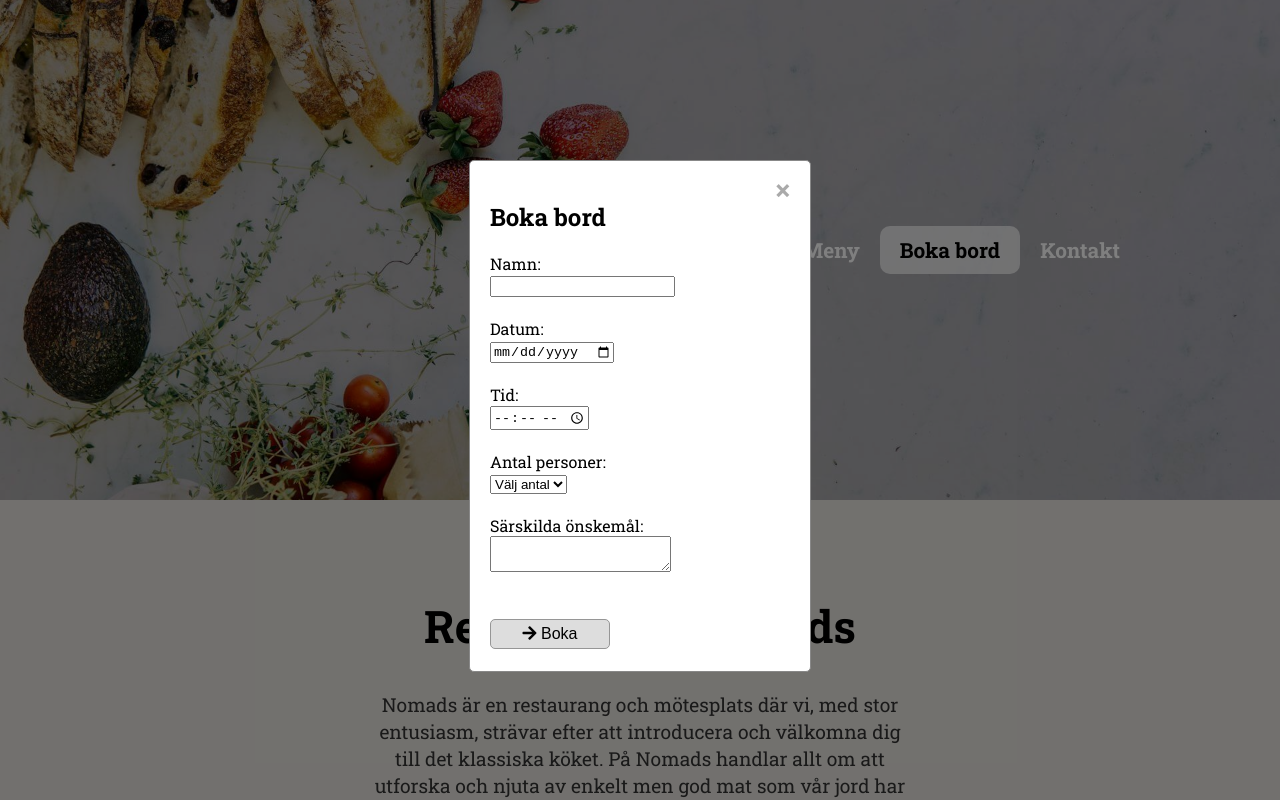
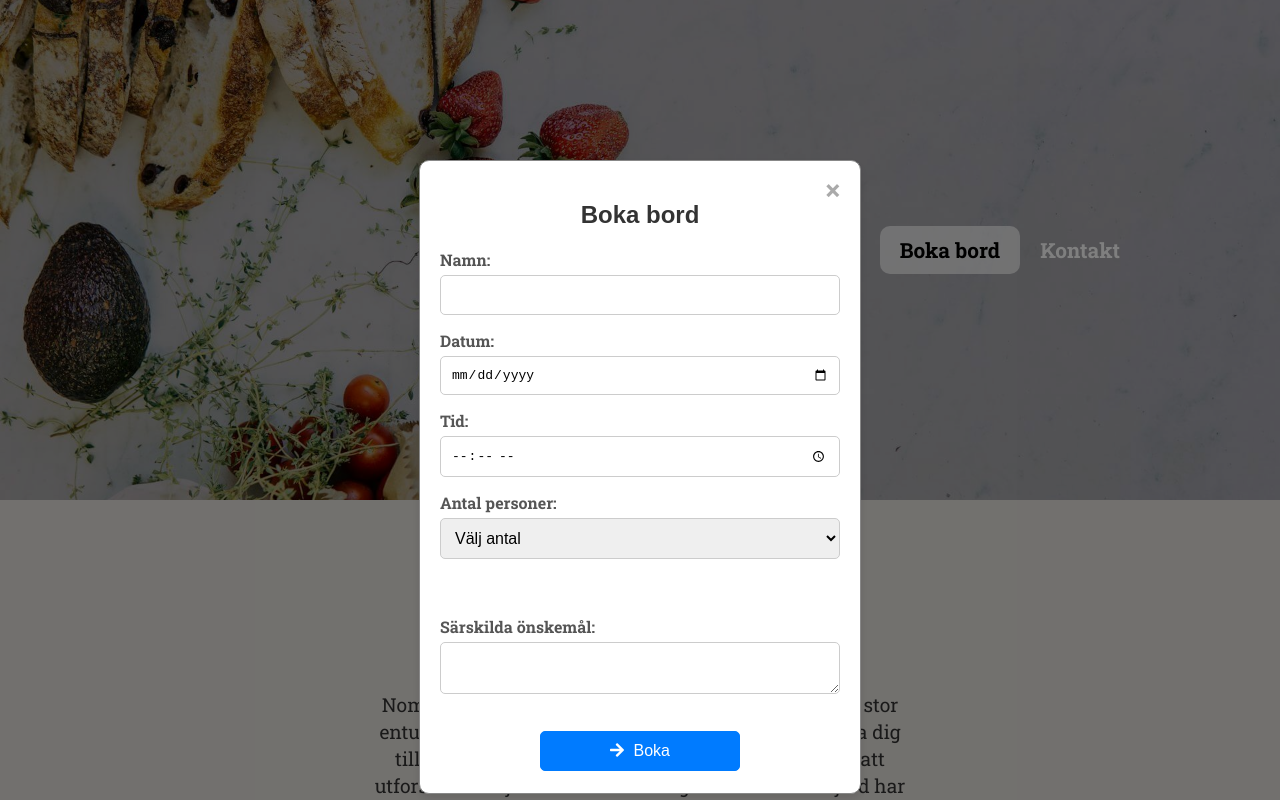
Before and after one commit to hildingx/dt207g_project_frontend_public, a website built with Parcel: page src/index.html in a window 1280 px wide. Both pictures are taken after a click on the link "Boka bord". Shown: the top 800 px of the page. Built offline with nearby package versions, Linux system fonts and the light colour scheme; no server answers.

Commit message:
Lagt på styles på modaler

```diff
--- a/src/css/_component.scss
+++ b/src/css/_component.scss
@@ -16,25 +16,74 @@
     padding: 20px;
     border: 1px solid #888;
     width: 80%;
-    max-width: 300px;
-    border-radius: 5px;
+    max-width: 400px;
+    border-radius: 10px;
     position: relative;
     z-index: 5;
+    box-shadow: 0 4px 8px rgba(0, 0, 0, 0.1);
+
+    h2 {
+        text-align: center;
+        color: #333;
+        font-family: 'Arial', sans-serif;
+
+        i {
+            margin-right: 10px;
+            color: #28a745;
+        }
+    }
+
+    form {
+        display: flex;
+        flex-direction: column;
+
+        label {
+            margin-bottom: 5px;
+            font-weight: bold;
+            color: #555;
+        }
+
+        input, select, textarea {
+            margin-bottom: 15px;
+            padding: 10px;
+            border: 1px solid #ccc;
+            border-radius: 5px;
+            font-size: 1em;
+            width: 100%;
+            box-sizing: border-box;
+            transition: border-color 0.3s ease, box-shadow 0.3s ease;
+
+            &:focus {
+                border-color: #007bff;
+                box-shadow: 0 0 5px rgba(0, 123, 255, 0.5);
+                outline: none;
+            }
+        }
+
+        textarea {
+            resize: vertical;
+        }
 
         button {
             margin: 2px auto;
-        padding: 5px;
-        width: 40%;
+            padding: 10px;
+            width: 50%;
             max-width: 200px;
-        border: 1px solid #969696;
+            border: 1px solid #007bff;
             border-radius: 5px;
-        background-color:#ddd;
+            background-color: #007bff;
+            color: #fff;
             font-size: 1em;
             cursor: pointer;
             transition: background-color 0.3s ease;
 
             &:hover {
-            background-color: #ccc;
+                background-color: #0056b3;
+            }
+
+            i {
+                margin-right: 5px;
+            }
         }
     }
 }
@@ -48,13 +97,17 @@
     right: 20px;
     top: 10px;
     cursor: pointer;
-}
 
-.close:hover,
-.close:focus {
+    &:hover,
+    &:focus {
         color: black;
         text-decoration: none;
         cursor: pointer;
+    }
+}
+
+#confirmationModal {
+    text-align: center;
 }
 
 #openModalLink {
--- a/src/index.html
+++ b/src/index.html
@@ -32,16 +32,16 @@
                 <span class="close">&times;</span>
                 <h2>Boka bord</h2>
                 <form id="bookingForm">
-                    <label for="name">Namn:</label><br>
-                    <input type="text" id="name" name="name" required><br><br>
+                    <label for="name">Namn:</label>
+                    <input type="text" id="name" name="name" required>
 
-                    <label for="date">Datum:</label><br>
-                    <input type="date" id="date" name="date" required><br><br>
+                    <label for="date">Datum:</label>
+                    <input type="date" id="date" name="date" required>
 
-                    <label for="time">Tid:</label><br>
-                    <input type="time" id="time" name="time" required><br><br>
+                    <label for="time">Tid:</label>
+                    <input type="time" id="time" name="time" required>
 
-                    <label for="numberOfPeople">Antal personer:</label><br>
+                    <label for="numberOfPeople">Antal personer:</label>
                     <select id="numberOfPeople" name="numberOfPeople" required>
                         <option value="">Välj antal</option>
                         <option value="1">1</option>
@@ -54,8 +54,8 @@
                         <option value="8">8</option>
                     </select><br><br>
 
-                    <label for="specialRequests">Särskilda önskemål:</label><br>
-                    <textarea id="specialRequests" name="specialRequests"></textarea><br><br>
+                    <label for="specialRequests">Särskilda önskemål:</label>
+                    <textarea id="specialRequests" name="specialRequests"></textarea>
                     <div id="submitError"></div>
 
                     <button type="submit"><i class="fas fa-arrow-right"></i> Boka</button>
@@ -67,8 +67,12 @@
         <div id="confirmationModal" class="modal">
             <div class="modal-content">
                 <span class="close" id="closeConfirmation">&times;</span>
-                <h2>Bokning bekräftad</h2>
-                <p>Din bokning har bekräftats. <br> Vi ser fram emot ditt besök!</p>
+                <h2><i class="fas fa-check-circle"></i> Bokning bekräftad</h2>
+                <p>
+                    Din bokning har bekräftats.
+                    <br>
+                    Vi ser fram emot ditt besök!
+                </p>
             </div>
         </div>
 
```
Lines whose indentation alone changed are shown as unchanged.
